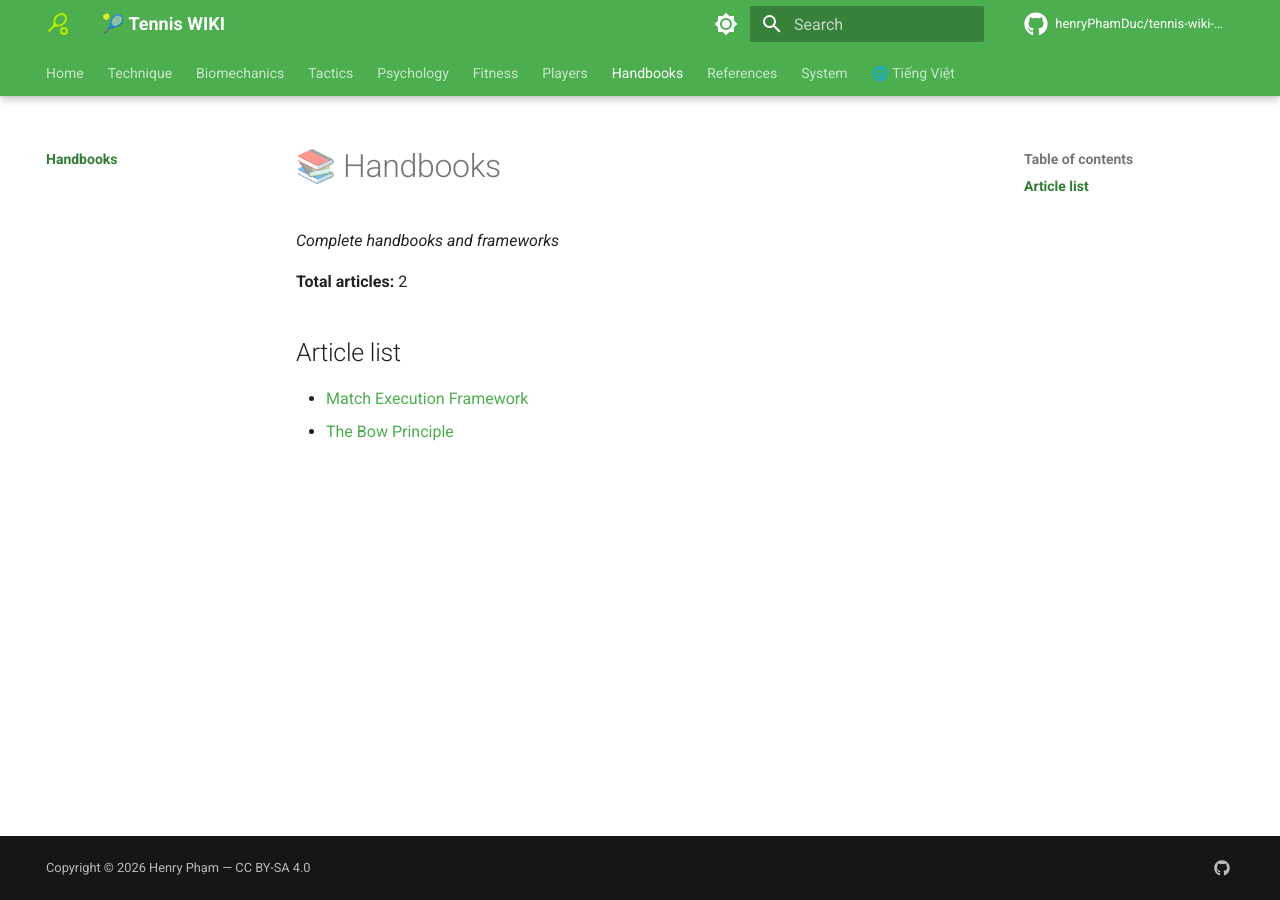
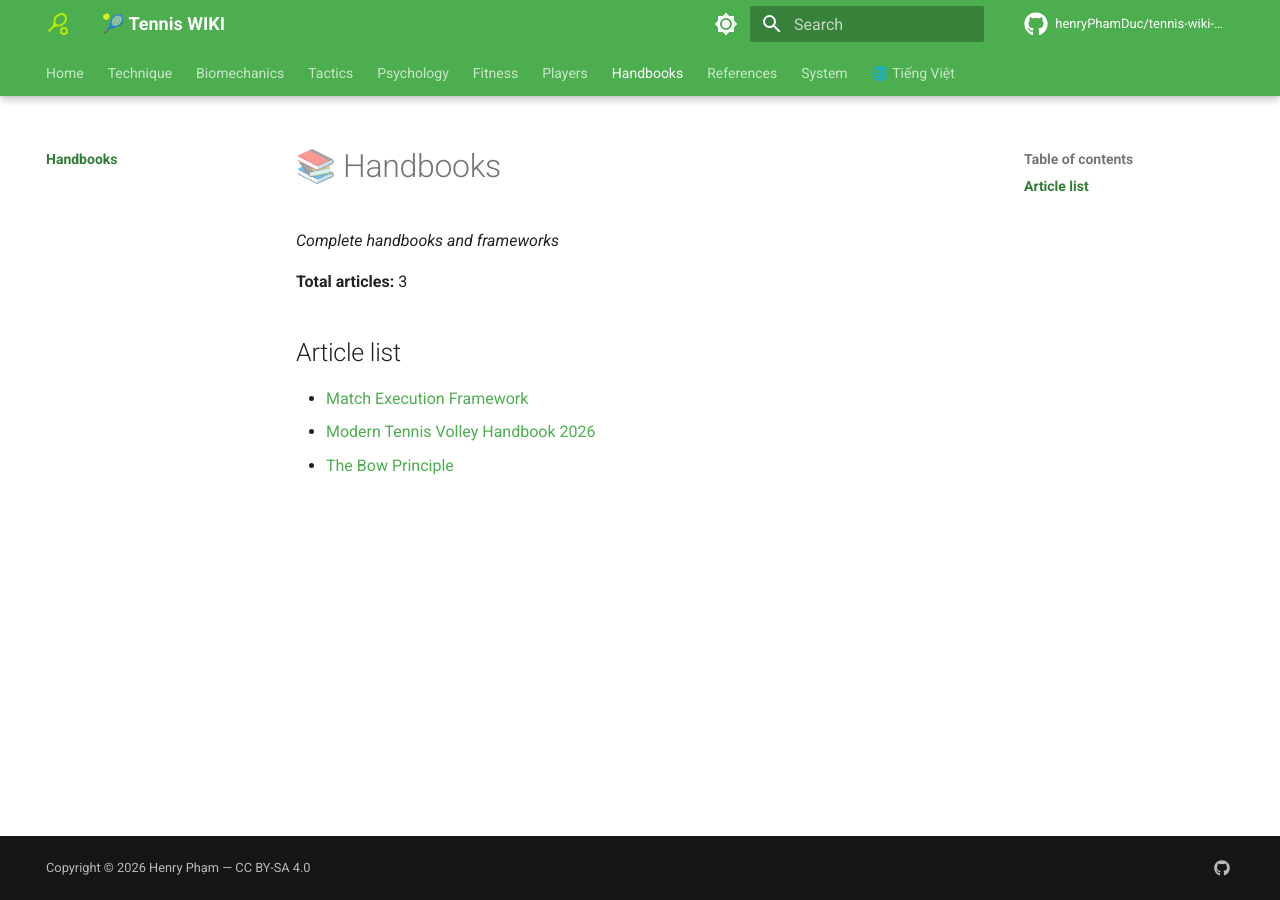
Before and after one commit to HenryPhamDuc/tennis-wiki-en, an MkDocs documentation site: the page built from docs/handbooks/index.md, in a window 1280 px wide. Built offline with MkDocs 1.6.1 and Material for MkDocs 9.7.7, drawn with Linux system fonts in a browser that asks for light colours; comment, search, counter and statistics services are not loaded.

Commit message:
handbooks: update index with Modern Tennis Volley Handbook 2026 (3 total)

```diff
--- a/docs/handbooks/index.md
+++ b/docs/handbooks/index.md
@@ -2,9 +2,10 @@
 
 *Complete handbooks and frameworks*
 
-**Total articles:** 2
+**Total articles:** 3
 
 ## Article list
 
 - [Match Execution Framework](match-execution-framework.md)
+- [Modern Tennis Volley Handbook 2026](modern-tennis-volley-handbook-2026.md)
 - [The Bow Principle](the-bow-principle.md)
```
